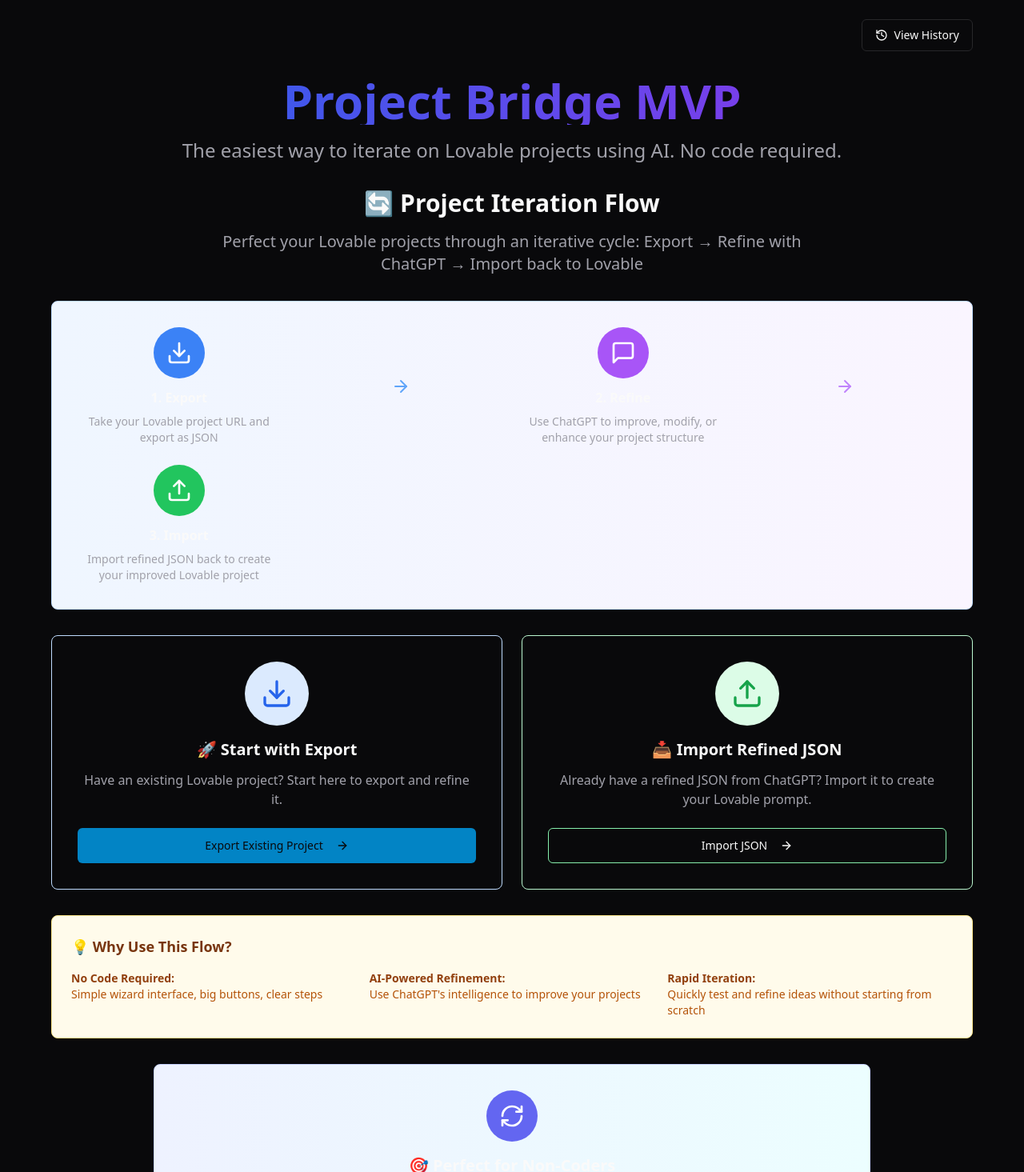
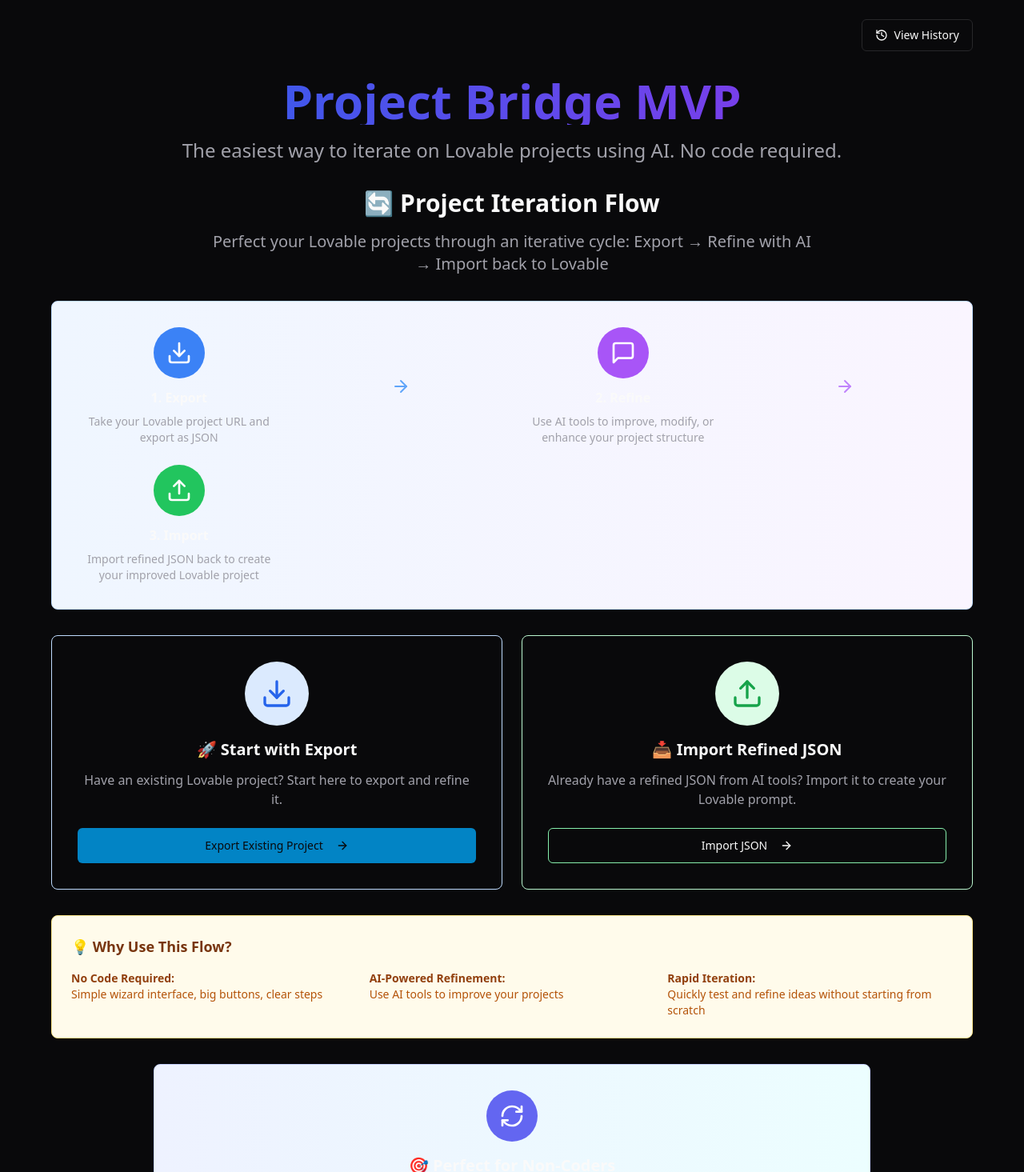
Before and after one commit to CODEREaDer24/nocodebridge, a React (Vite) app: page / in a window 1280 px wide. Shown: the top 1465 px of the page at 80% size. Built offline with nearby package versions, Linux system fonts and the light colour scheme; the HTML template or start-up script is replaced by a standard one.

Commit message:
Refine AI integration

```diff
--- a/src/components/wizard/ImportStep.tsx
+++ b/src/components/wizard/ImportStep.tsx
@@ -58,11 +58,11 @@ export const ImportStep = ({ onImport }: ImportStepProps) => {
                 <div className="flex-1">
                   <h3 className="text-lg font-semibold mb-2">🚀 Ready to Build in Lovable?</h3>
                   <p className="text-sm text-muted-foreground mb-4">
-                    If you've refined your JSON with ChatGPT, drop it here to generate the perfect Lovable prompt.
+                    If you've refined your JSON with AI tools, drop it here to generate the perfect Lovable prompt.
                   </p>
                   <div className="space-y-3">
                     <Textarea
-                      placeholder="Paste your refined JSON from ChatGPT here..."
+                      placeholder="Paste your refined JSON from AI tools here..."
                       value={jsonInput}
                       onChange={(e) => setJsonInput(e.target.value)}
                       className="min-h-[120px] font-mono text-sm"
--- a/src/components/wizard/IterationFlowStep.tsx
+++ b/src/components/wizard/IterationFlowStep.tsx
@@ -13,7 +13,7 @@ export const IterationFlowStep = ({ onStartExport, onStartImport }: IterationFlo
       <div className="text-center">
         <h2 className="text-3xl font-bold mb-4">🔄 Project Iteration Flow</h2>
         <p className="text-xl text-muted-foreground max-w-3xl mx-auto">
-          Perfect your Lovable projects through an iterative cycle: Export → Refine with ChatGPT → Import back to Lovable
+          Perfect your Lovable projects through an iterative cycle: Export → Refine with AI → Import back to Lovable
         </p>
       </div>
 
@@ -41,7 +41,7 @@ export const IterationFlowStep = ({ onStartExport, onStartImport }: IterationFlo
               </div>
               <h3 className="font-semibold mb-2">2. Refine</h3>
               <p className="text-sm text-muted-foreground">
-                Use ChatGPT to improve, modify, or enhance your project structure
+                Use AI tools to improve, modify, or enhance your project structure
               </p>
             </div>
 
@@ -91,7 +91,7 @@ export const IterationFlowStep = ({ onStartExport, onStartImport }: IterationFlo
             </div>
             <h3 className="text-xl font-semibold mb-3">📥 Import Refined JSON</h3>
             <p className="text-muted-foreground mb-6">
-              Already have a refined JSON from ChatGPT? Import it to create your Lovable prompt.
+              Already have a refined JSON from AI tools? Import it to create your Lovable prompt.
             </p>
             <Button
               onClick={onStartImport}
@@ -117,7 +117,7 @@ export const IterationFlowStep = ({ onStartExport, onStartImport }: IterationFlo
             </div>
             <div>
               <strong className="text-amber-800">AI-Powered Refinement:</strong>
-              <p className="text-amber-700">Use ChatGPT's intelligence to improve your projects</p>
+              <p className="text-amber-700">Use AI tools to improve your projects</p>
             </div>
             <div>
               <strong className="text-amber-800">Rapid Iteration:</strong>
```
